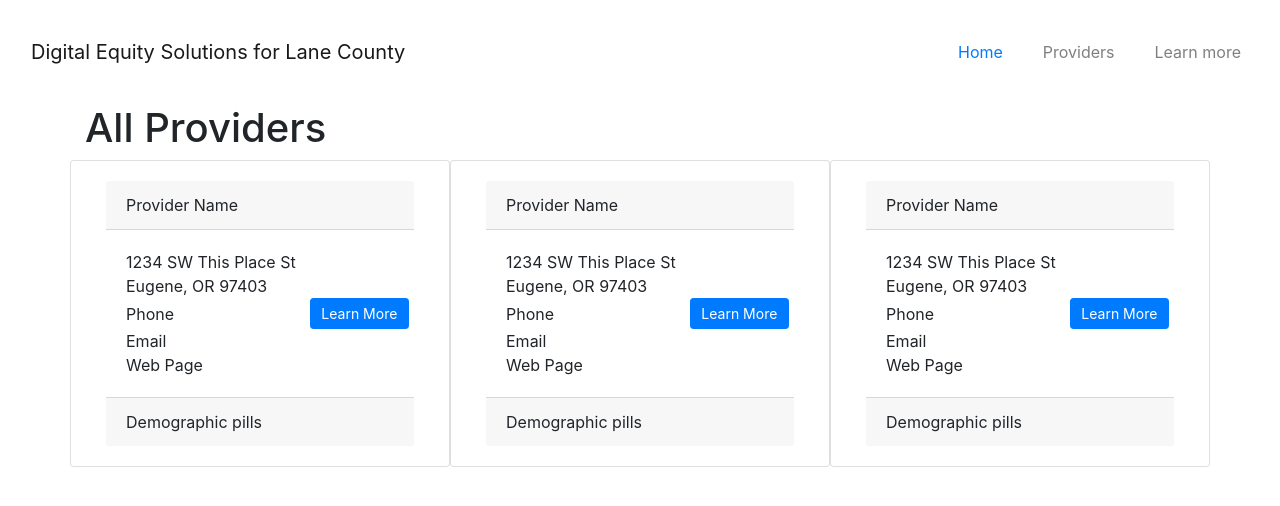
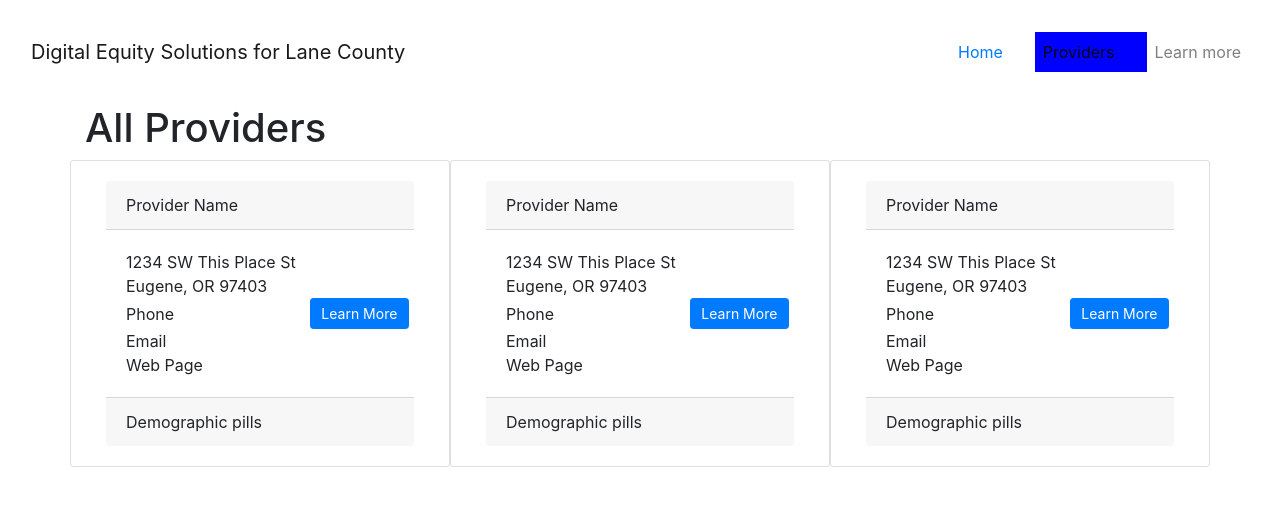
Before and after one commit to frankylee/codeORcreate, a plain HTML site: page providers.html in a window 1280 px wide. Drawn offline with nearby package versions, Linux system fonts and the light colour scheme.

Commit message:
Added active class to selected page. Connected style.css to all pages.

```diff
--- a/providers.html
+++ b/providers.html
@@ -8,6 +8,7 @@
     <title>Providers | Digital Equity Solutions for Lane County</title>
     <link rel="stylesheet" href="https://stackpath.bootstrapcdn.com/bootstrap/4.3.1/css/bootstrap.min.css"
         integrity="sha384-ggOyR0iXCbMQv3Xipma34MD+dH/1fQ784/j6cY/iJTQUOhcWr7x9JvoRxT2MZw1T" crossorigin="anonymous">
+    <link rel="stylesheet" href="./src/style.css">
 </head>
 
 <body>
--- a/src/nav.js
+++ b/src/nav.js
@@ -13,10 +13,10 @@ function createNavBar() {
         <li class="nav-item" id="home">
           <a class="nav-link mr-4 text-primary" href="./index.html">Home</a>
         </li>
-        <li class="nav-item" id="Providers">
+        <li class="nav-item" id="providers">
           <a class="nav-link mr-4" href="./providers.html">Providers</a>
         </li>
-        <li class="nav-item" id="More">
+        <li class="nav-item" id="more">
           <a class="nav-link" href="./about.html">Learn more</a>
         </li>
       </ul>
@@ -30,23 +30,20 @@ function createNavBar() {
 function renderNavBar() {
 
   this.createNavBar();
-  //get the parent element
-  let navBar = document.getElementById("navbar");
-  //get all the nav-items within the parent
-  let navBarItems = navBar.getElementsByClassName("nav-item");
 
-  //loop through the nav-items and add the active class to the current/clicked item
-  for (let i = 0; i < navBarItems.length; i++) {
-    navBarItems[i].addEventListener("click", function() {
-    let current = document.getElementsByClassName("active");
+  let activeLocation = window.location.href;
 
-    //do this only if there is an active class
-    if (current.length > 0) {
-    current[0].className = current[0].className.replace(" active", "");
-    }
-    //Finally, add the active class to the clicked item
-    this.className += " active";
-    });
+  if (activeLocation.includes("index")){
+    let activeLink = document.getElementById("home");
+    activeLink.classList.add("active");
+  }
+  else if (activeLocation.includes("provider")){
+    let activeLink = document.getElementById("providers");
+    activeLink.classList.add("active");
+  }
+  else if (activeLocation.includes("about")) {
+    let activeLink = document.getElementById("more");
+    activeLink.classList.add("active");
   }
 }
 
--- a/src/style.css
+++ b/src/style.css
@@ -2,7 +2,7 @@
     max-width: 600px;
 } */
 
-
 .active {
-    color: blue;
+    background-color: blue;
+    color: yellow;
 }
```
Also changed, not shown: about.html (+1 -0 lines), provider.html (+1 -0 lines).
